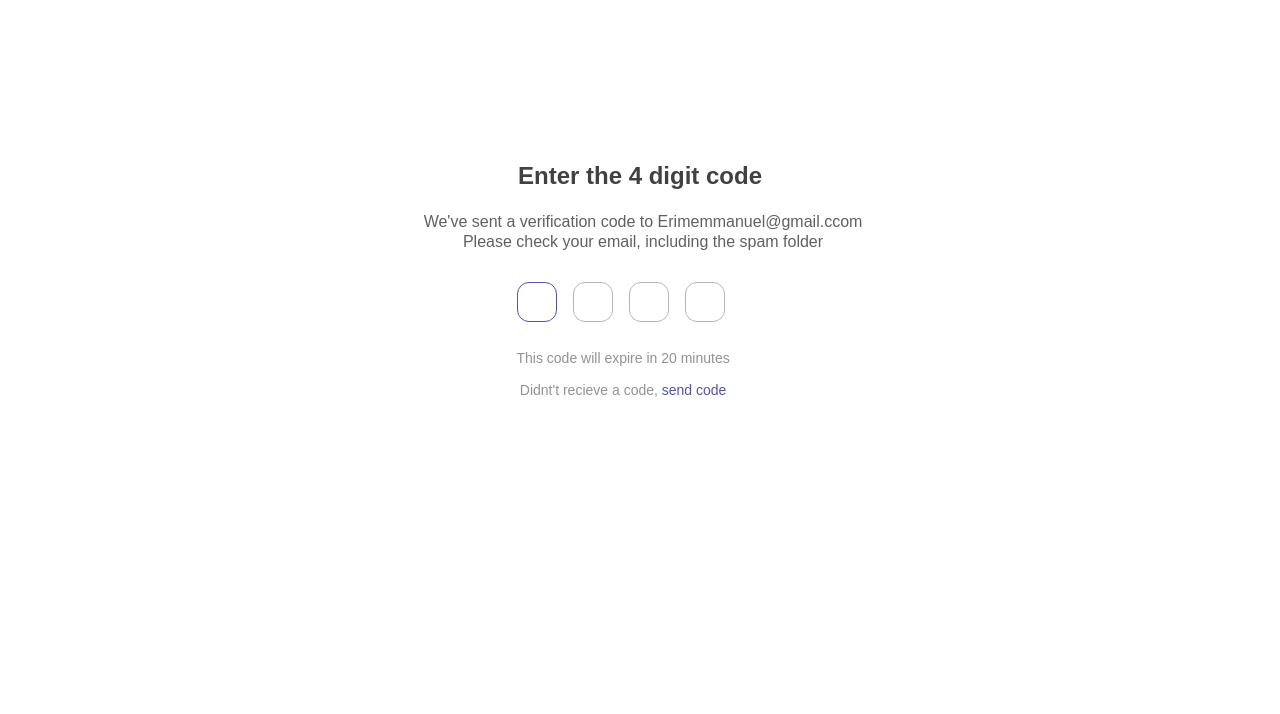
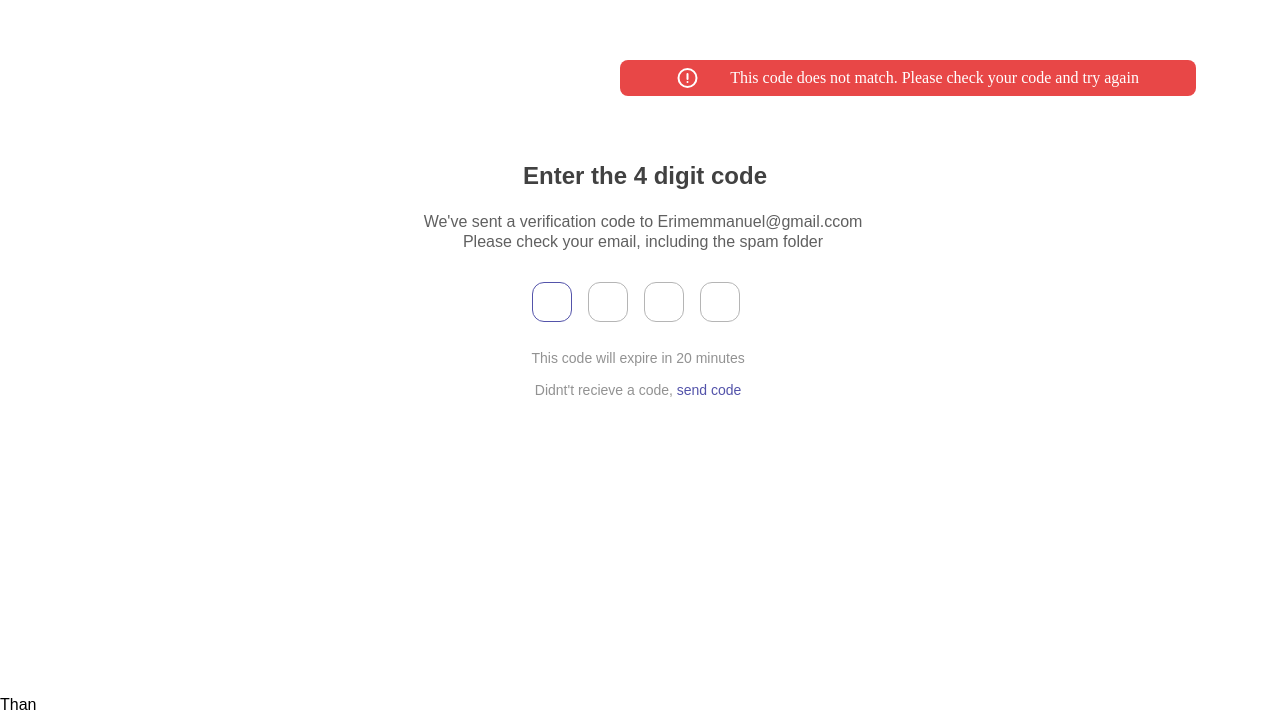
Before and after one commit to aniekan7132/dropoud, a React (Vite) app: page / in a window 1280 px wide. Shown: the part 104-818 px from the top of the page. Built offline with nearby package versions, Linux system fonts and the light colour scheme; a web font is replaced by a local one.

Commit message:
Files that were renamed

```diff
--- a/src/App.tsx
+++ b/src/App.tsx
@@ -2,14 +2,18 @@ import { FC } from "react";
 import Button from "./components/ButtonComponent";
 import Input from "./components/Input";
 import Home from "./pages/Home";
+import EmailVerification from "./components/EmailVerification";
+import ThankYou from "./components/ThankYou";
 import "./App.css";
-import EmailVerification from "./components/EmailVerification";
+
 
 const App: FC = () => {
   return (
     <div>
       {/* <Home /> */}
       <EmailVerification />
+      {/* <ThankYou /> */}
+      Than
     </div>
   );
 };
--- a/src/components/EmailVerification.module.css
+++ b/src/components/EmailVerification.module.css
@@ -1,11 +1,12 @@
-.overall__container {
+.main__container {
   height: 100vh;
   display: flex;
   align-items: center;
   justify-content: center;
+  position: relative;
 }
 
-.otp__container {
+.sub__container {
   width: 537px;
   height: 268px;
   display: flex;
@@ -20,7 +21,7 @@ h5 {
   font-size: 24px;
   line-height: 28px;
   color: #414141;
-  text-align: center;
+  margin-left: 10px;
 }
 
 .otp__text-bg {
@@ -62,7 +63,7 @@ h5 {
   gap: 28px;
   position: absolute;
   top: 120px;
-  left: 145px;
+  left: 160px;
 }
 
 form {
@@ -75,6 +76,7 @@ form {
   height: 40px;
   border-radius: 12px;
   border: 1px solid #b5b5b5;
+  text-align: center;
 }
 
 .otp__input:focus {
@@ -82,3 +84,9 @@ form {
   text-align: center;
   border: 1px solid #5353AA;
 }
+
+input::-webkit-outer-spin-button,
+input::-webkit-inner-spin-button {
+  -webkit-appearance: none;
+  margin: 0;
+}
--- a/src/components/EmailVerification.tsx
+++ b/src/components/EmailVerification.tsx
@@ -1,15 +1,65 @@
-import React, { useRef } from "react";
-import Input from "./Input";
+import React, { useEffect, useRef, useState } from "react";
+//import Input from "./Input";
+import Error from "./Error";
 import classes from "./EmailVerification.module.css";
 
 const EmailVerification = () => {
-  const ref = useRef();
+  const [otp, setOtp] = useState("");
+  const inputRef = useRef<HTMLInputElement | null>(null);
+  const inputRef2 = useRef<HTMLInputElement | null>(null);
+  const inputRef3 = useRef<HTMLInputElement | null>(null);
+  const inputRef4 = useRef<HTMLInputElement | null>(null);
+  console.log(inputRef);
 
-  const handeChange = (e: React.ChangeEvent<HTMLInputElement>) => {}
+  useEffect(() => {
+    if (inputRef.current) {
+      inputRef.current.focus();
+    }
+  }, []);
+
+  const handleChange = (e: React.ChangeEvent<HTMLInputElement>) => {
+    const value = e.target.value;
+    //inputRef2.current?.focus();
+    if (!value) return;
+
+    setOtp(otp + value);
+
+    // Move to next input if current field is filled
+    if (value && inputRef2.current) {
+      inputRef2.current.focus();
+    }
+  };
+
+  const handleChangeTwo = (e: React.ChangeEvent<HTMLInputElement>) => {
+    const value = e.target.value;
+
+    if(!value) return;
+
+    setOtp(otp + value);
+
+    if(value && inputRef3.current) {
+      inputRef3.current.focus();
+    }
+  };
+
+  const handleChangeThree = (e: React.ChangeEvent<HTMLInputElement>) => {
+    const value = e.target.value;
+
+    if (!value) return;
+
+    setOtp(otp + value);
+
+    if (value && inputRef4.current) {
+      inputRef4.current.focus();
+    }
+  };
+
+  const onOtpSubmit = () => {};
 
   return (
-    <div className={classes["overall__container"]}>
-      <div className={classes["otp__container"]}>
+    <div className={classes["main__container"]}>
+      <Error />
+      <div className={classes["sub__container"]}>
         <h5>Enter the 4 digit code</h5>
         <p className={classes["otp__text-bg"]}>
           We've sent a verification code to Erimemmanuel@gmail.ccom Please check
@@ -17,11 +67,34 @@ const EmailVerification = () => {
         </p>
 
         <div className={classes["input__container"]}>
-          <form>
-            <input type="text" className={classes["otp__input"]} maxLength={1} autoFocus/>
-            <input type="text" className={classes["otp__input"]} maxLength={1}/>
-            <input type="text" className={classes["otp__input"]} maxLength={1}/>
-            <input type="text" className={classes["otp__input"]} maxLength={1}/>
+          <form onSubmit={onOtpSubmit}>
+            <input
+              type="text"
+              className={classes["otp__input"]}
+              ref={inputRef}
+              maxLength={1}
+              onChange={(e) => handleChange(e)}
+            />
+            <input
+              type="number"
+              className={classes["otp__input"]}
+              ref={inputRef2}
+              maxLength={1}
+              onChange={(e) => handleChangeTwo(e)}
+            />
+            <input
+              type="number"
+              className={classes["otp__input"]}
+              ref={inputRef3}
+              maxLength={1}
+              onChange={(e) => handleChangeThree(e)}
+            />
+            <input
+              type="number"
+              className={classes["otp__input"]}
+              ref={inputRef4}
+              maxLength={1}
+            />
           </form>
 
           <div className={classes["container__sm-text"]}>
@@ -39,3 +112,114 @@ const EmailVerification = () => {
 };
 
 export default EmailVerification;
+
+
+
+
+
+
+
+
+
+
+
+
+
+
+
+
+
+
+
+
+
+
+
+
+
+/*<input
+              type="text"
+              className={classes["otp__input"]}
+              maxLength={1}
+              autoFocus
+            />
+            <input
+              type="text"
+              className={classes["otp__input"]}
+              maxLength={1}
+            />
+            <input
+              type="text"
+              className={classes["otp__input"]}
+              maxLength={1}
+            />
+            <input
+              type="text"
+              className={classes["otp__input"]}
+              maxLength={1}
+            />*/
+
+                        {
+                          /* {otp.map((value, index) => {
+              return (
+                <input
+                  type="number"
+                  key={index}
+                  value={value}
+                  ref={(input) => (inputRefs.current[index] = input)}
+                  onChange={(e) => handleChange(index, e)}
+                  onClick={() => {
+                    handleClick(index);
+                  }}
+                  onKeyDown={() => handleClick(index, e)}
+                  className={classes["otp__input"]}
+                />
+              );
+            })} */
+                        }
+
+                            // Optional
+    // if (index > 0 && !otp[index - 1])
+    //   inputRefs.current[otp.indexOf("")].focus();
+
+
+
+    // Allow only one input
+    // newOtp = value.substring(value.length - 1);
+    // setOtp(newOtp);
+
+    // Submit trigger
+    // const combinedOtp = newOtp.join("");
+    // if (combinedOtp.length === length) onOtpSubmit(combinedOtp);
+
+        // if (value && inputRef3.current) {
+    //   inputRef3.current.focus();
+    // }
+
+
+    // if (value && inputRef4.current) {
+    //   inputRef4.current.focus();
+    // }
+
+    //   if (value && index < length - 1 && inputRefs.current[index + 1]) {
+    //     inputRefs.current[index + 1].focus();
+    // }
+
+
+
+
+      /*const handleClick = (index) => {
+        inputRef.current[index + 1].setSelectionRange(1, 1);
+      };
+
+      const handleKeyDown = (index, e) => {
+        if (
+          e.key === "Backspace" &&
+          !otp[index] &&
+          index > 0 &&
+          inputRefs.current[index - 1]
+        ) {
+          // Move focus to the previous input field on Backspace
+          inputRefs.current[index - 1].focus;
+        }
+      };*/
--- /dev/null
+++ b/src/components/Error.module.css
@@ -0,0 +1,29 @@
+.error__container {
+ position: absolute;
+ top: 164px;
+ left: 620px;
+ width: 576px;
+ display: flex;
+ align-items: center;
+ justify-content: center;
+ gap: 8px;
+ border-radius: 8px;
+ padding: 8px 24px 8px 24px;
+ background: #E84747;
+}
+
+.error__container div {
+ width: 526px;
+ display: flex;
+ align-items: center;
+ justify-content: center;
+ gap: 32px;
+}
+
+.error__container p {
+ color: #FFFFFF;
+ font-family: Mulish;
+ font-weight: 400;
+ font-size: 16px;
+ line-height: 20px;
+}
--- /dev/null
+++ b/src/components/Error.tsx
@@ -0,0 +1,18 @@
+import React from 'react'
+import errorIcon from "../assets/errorIcon.svg";
+import classes from "./Error.module.css";
+
+const Error = () => {
+  return (
+    <div className={classes["error__container"]}>
+      <div>
+        <img src={errorIcon} alt="Error-icon" />
+        <p className={classes["error__text"]}>
+          This code does not match. Please check your code and try again
+        </p>
+      </div>
+    </div>
+  );
+}
+
+export default Error;
--- /dev/null
+++ b/src/components/ThankYou.module.css
@@ -0,0 +1,37 @@
+.main__container {
+  height: 100vh;
+  display: flex;
+  align-items: center;
+  justify-content: center;
+}
+
+.sub__container {
+  width: 537px;
+  height: 268px;
+  display: flex;
+  flex-direction: column;
+  gap: 24px;
+  text-align: center;
+  position: relative;
+}
+
+h5 {
+  font-weight: 700;
+  font-size: 24px;
+  line-height: 28px;
+  color: #414141;
+  text-align: center;
+  margin-left: -75px;
+}
+
+.sub__container p {
+ width: 373px;
+ height: 60px;
+ font-family: Mulish;
+ font-weight: 400;
+ font-size: 16px;
+ line-height: 20px;
+ margin-left: 35px;
+ margin-bottom: 20px;
+ color: #929292;
+}
--- /dev/null
+++ b/src/components/ThankYou.tsx
@@ -0,0 +1,20 @@
+import React from "react";
+import Button from "./ButtonComponent";
+import classes from "./ThankYou.module.css";
+
+const ThankYou = () => {
+  return (
+    <div className={classes["main__container"]}>
+      <div className={classes["sub__container"]}>
+        <h5>Thanks for verifying your email address</h5>
+        <p>
+          Your email address Erimemmanuel@gmail.com has been verified. in the
+          future , you need to use this email address when logging in to Dropoud
+        </p>
+        <Button size="md" type="button">Continue</Button>
+      </div>
+    </div>
+  );
+};
+
+export default ThankYou;
```
Also changed, not shown: src/components/ButtonComponent.tsx (+11 -7 lines), src/pages/Home.tsx (+8 -65 lines), src/assets/errorIcon.svg (added).
